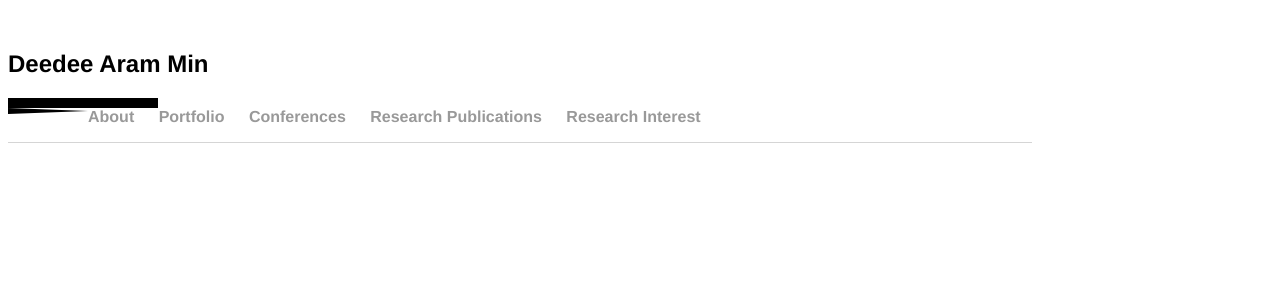
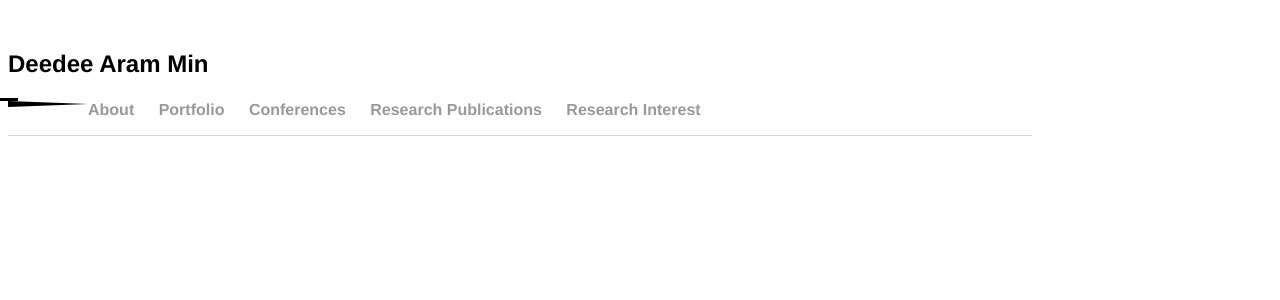
Before and after one commit to mindeed/mindeed.github.io, a Jekyll site: the page built from index.html, in a window 1280 px wide. Shown: the top 300 px of the page. Built offline with Jekyll 4.4.1, drawn with Linux system fonts in a browser that asks for light colours.

Commit message:
Update main.css

```diff
--- a/css/main.css
+++ b/css/main.css
@@ -5,14 +5,14 @@ body {
 }
 
 .arrow {
-  width: 150px;
+  width: 10px;
 }
 
 .line {
   margin-top: 4px;
   width: 150px;
   background: #000000;
-  height: 10px;
+  height: 3px;
   float: right;
 }
 
```
